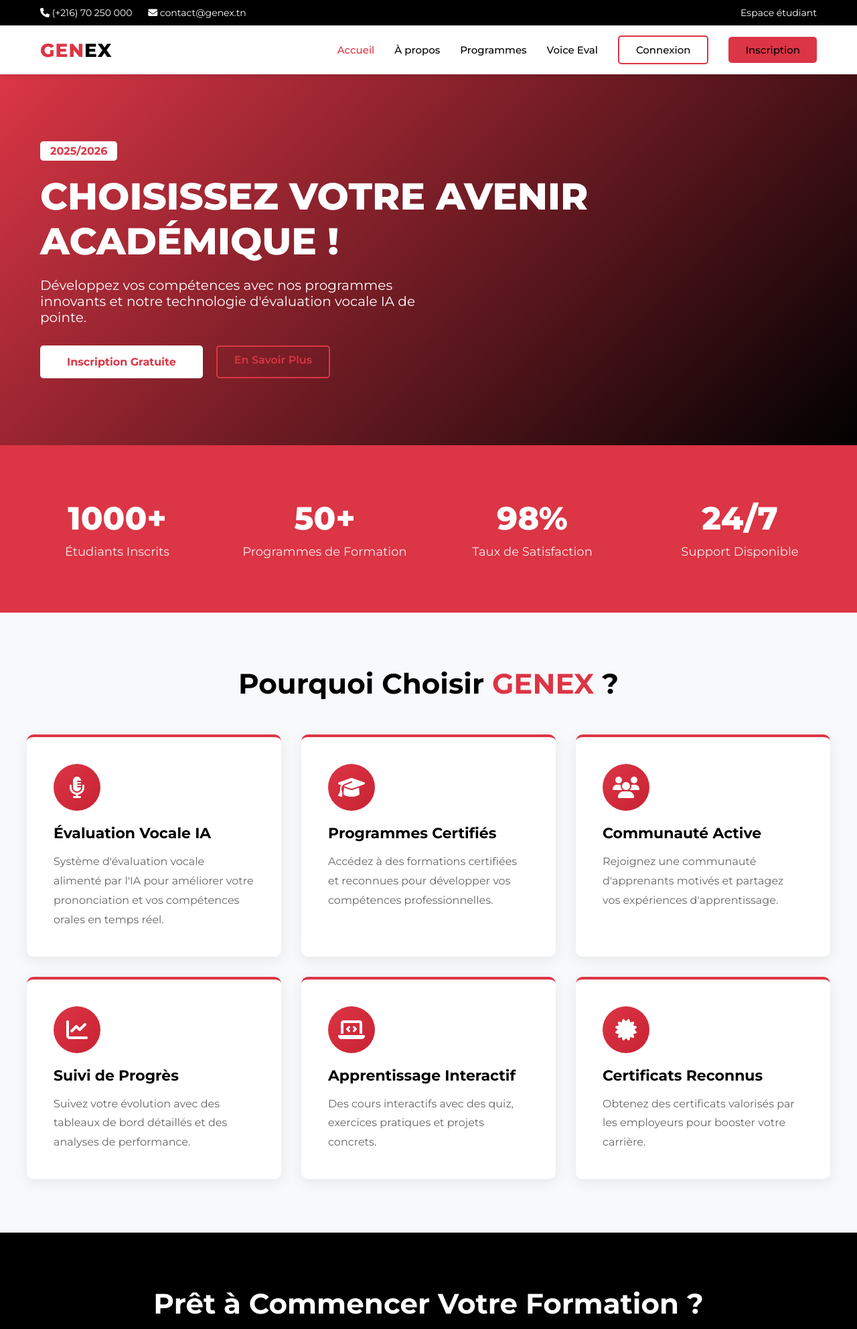
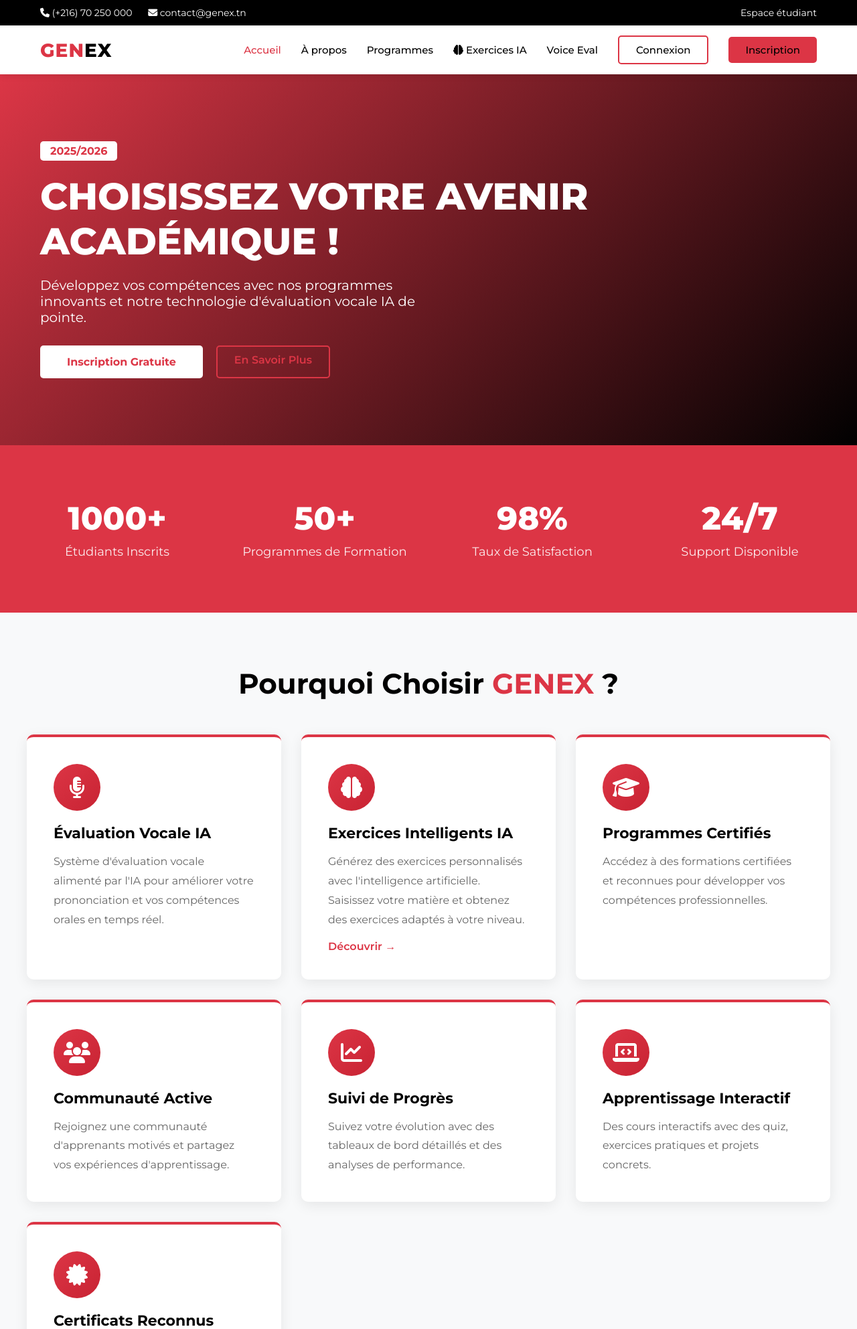
Before and after one commit to Dienbi/GenEX, a Django app: page / in a window 1280 px wide. Shown: the top 1985 px of the page at 67% size. Run offline with Django 4.2, Linux system fonts and the light colour scheme.

Commit message:
update exercies

```diff
--- a/templates/main/base.html
+++ b/templates/main/base.html
@@ -305,6 +305,9 @@
                 <li><a href="{% url 'main:home' %}" class="{% block nav_home %}{% endblock %}">Accueil</a></li>
                 <li><a href="{% url 'main:about' %}" class="{% block nav_about %}{% endblock %}">À propos</a></li>
                 <li><a href="#" class="{% block nav_courses %}{% endblock %}">Programmes</a></li>
+                <li><a href="{% url 'exercises:exercise-dashboard' %}" class="{% block nav_exercises %}{% endblock %}">
+                    <i class="fas fa-brain"></i> Exercices IA
+                </a></li>
                 <li><a href="{% url 'voice_eval:home' %}" class="{% block nav_voice %}{% endblock %}">Voice Eval</a></li>
 
                 {% if user.is_authenticated %}
--- a/templates/main/index.html
+++ b/templates/main/index.html
@@ -144,6 +144,20 @@
         line-height: 1.8;
     }
 
+    .feature-link {
+        display: inline-block;
+        margin-top: 15px;
+        color: #dc3545;
+        font-weight: 600;
+        text-decoration: none;
+        transition: all 0.3s;
+    }
+
+    .feature-link:hover {
+        color: #c82333;
+        transform: translateX(5px);
+    }
+
     /* CTA Section */
     .cta-section {
         background: #000;
@@ -258,6 +272,15 @@
 
         <div class="feature-card">
             <div class="feature-icon">
+                <i class="fas fa-brain"></i>
+            </div>
+            <h3>Exercices Intelligents IA</h3>
+            <p>Générez des exercices personnalisés avec l'intelligence artificielle. Saisissez votre matière et obtenez des exercices adaptés à votre niveau.</p>
+            <a href="{% url 'exercises:exercise-dashboard' %}" class="feature-link">Découvrir →</a>
+        </div>
+
+        <div class="feature-card">
+            <div class="feature-icon">
                 <i class="fas fa-graduation-cap"></i>
             </div>
             <h3>Programmes Certifiés</h3>
```
Also changed, not shown: templates/exercises/base.html (+26 -11 lines), chatbot/migrations/0004_remove_uploadedfile_image_description_and_more.py (added), courses/migrations/0004_alter_folder_unique_together_remove_folder_user_and_more.py (added), db.sqlite3.
